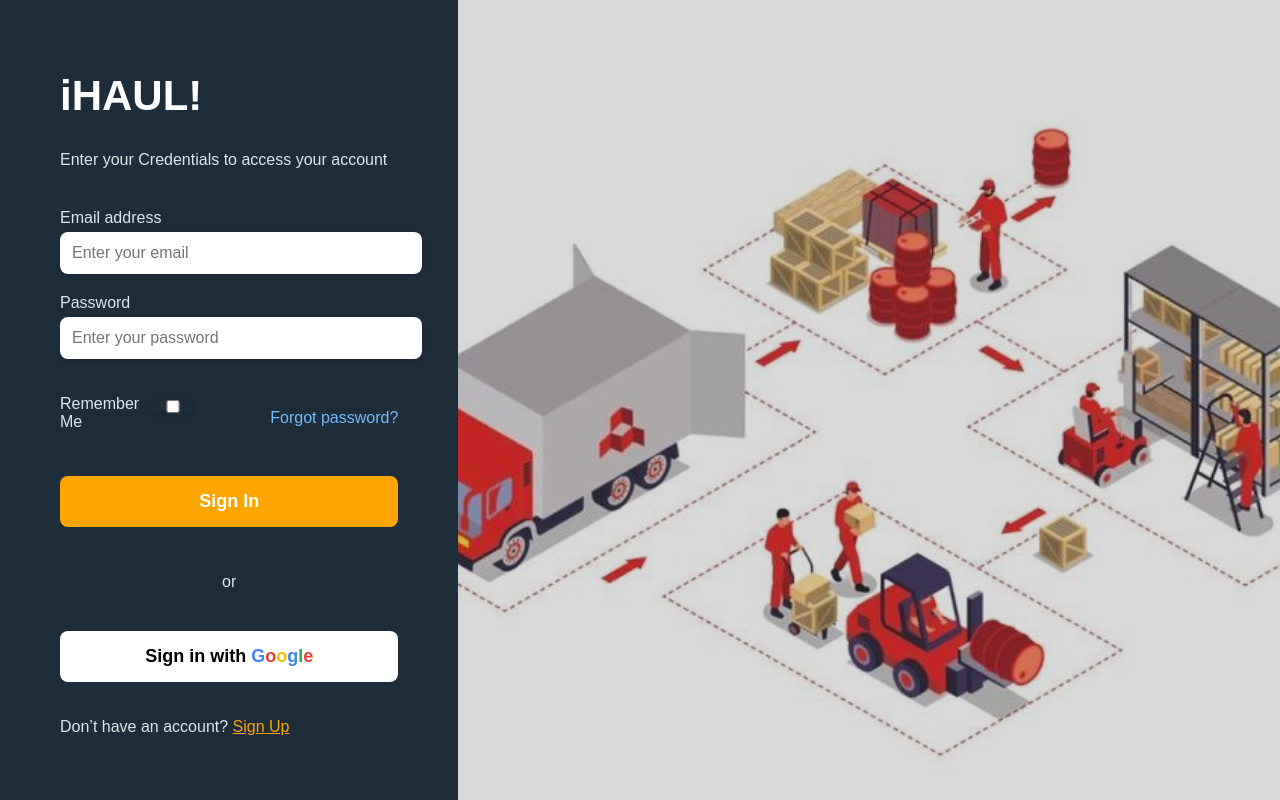
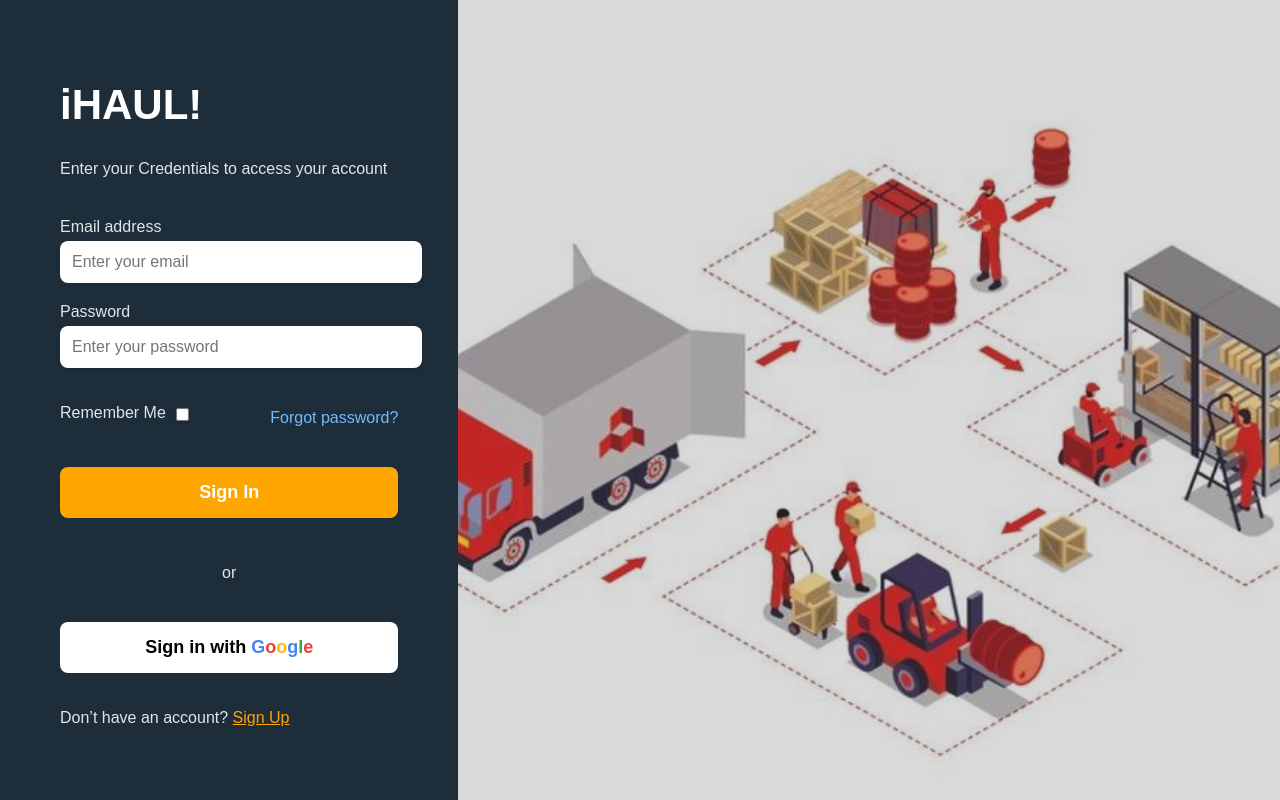
Before and after one commit to Aditey1908/SIH-2024, a React (Create React App) app in the folder frontend/: page / in a window 1280 px wide. Built offline with nearby package versions, Linux system fonts and the light colour scheme.

Commit message:
Remember me is aligned.

```diff
--- a/frontend/src/components/Login.css
+++ b/frontend/src/components/Login.css
@@ -69,7 +69,10 @@
   display: flex;
   align-items: center;
   font-size: 14px;
+  color: #dfe6e9;
+  white-space: nowrap;
 }
+
 
 .login-options p {
   margin-right: 10px;
@@ -77,7 +80,8 @@
 }
 
 .login-options input[type="checkbox"] {
-  margin-right: 10px;
+  margin-left: 0px; /* Space between "Remember Me" and the checkbox */
+  margin-top:18px;
 }
 
 .login-options a {
```
